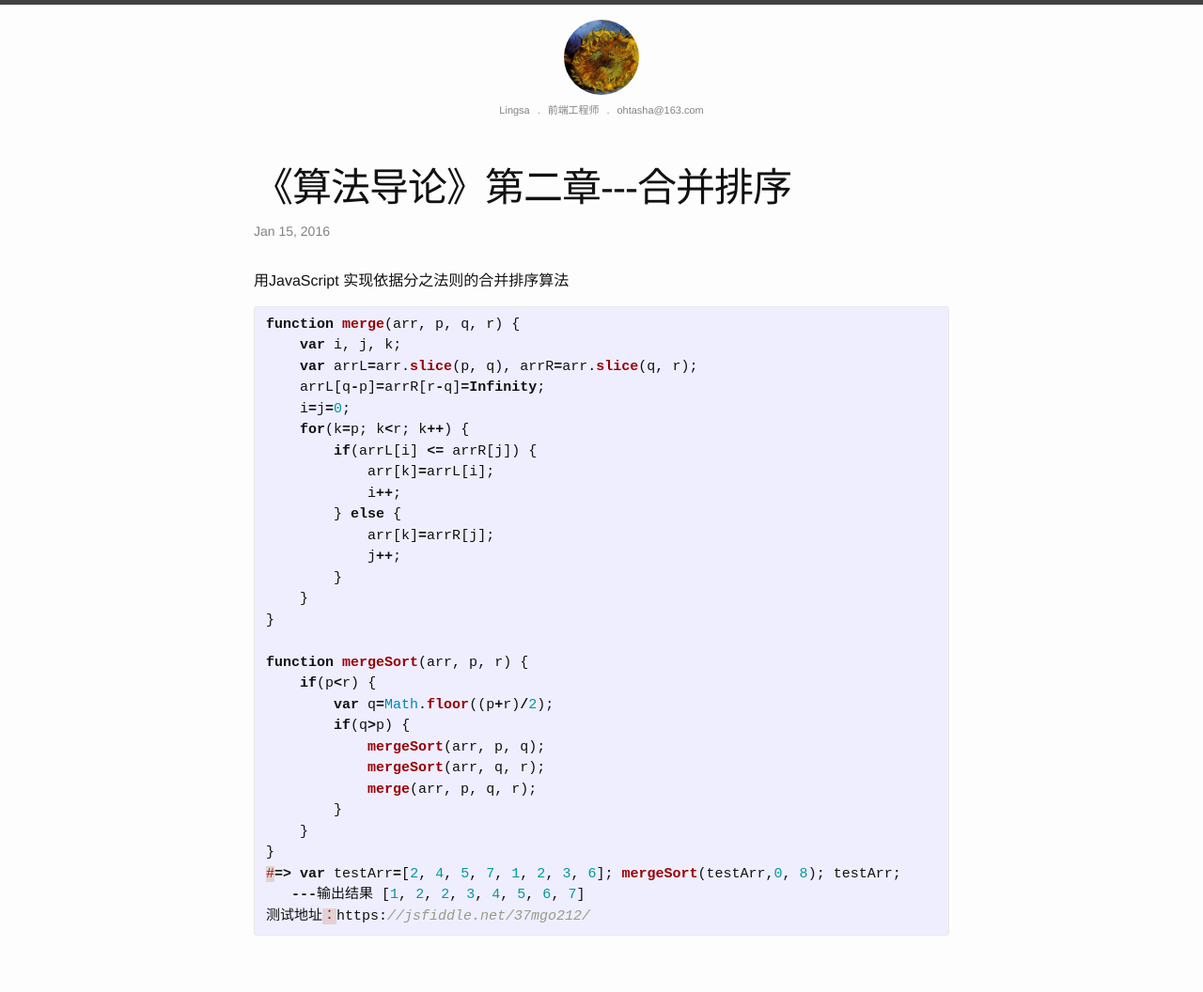
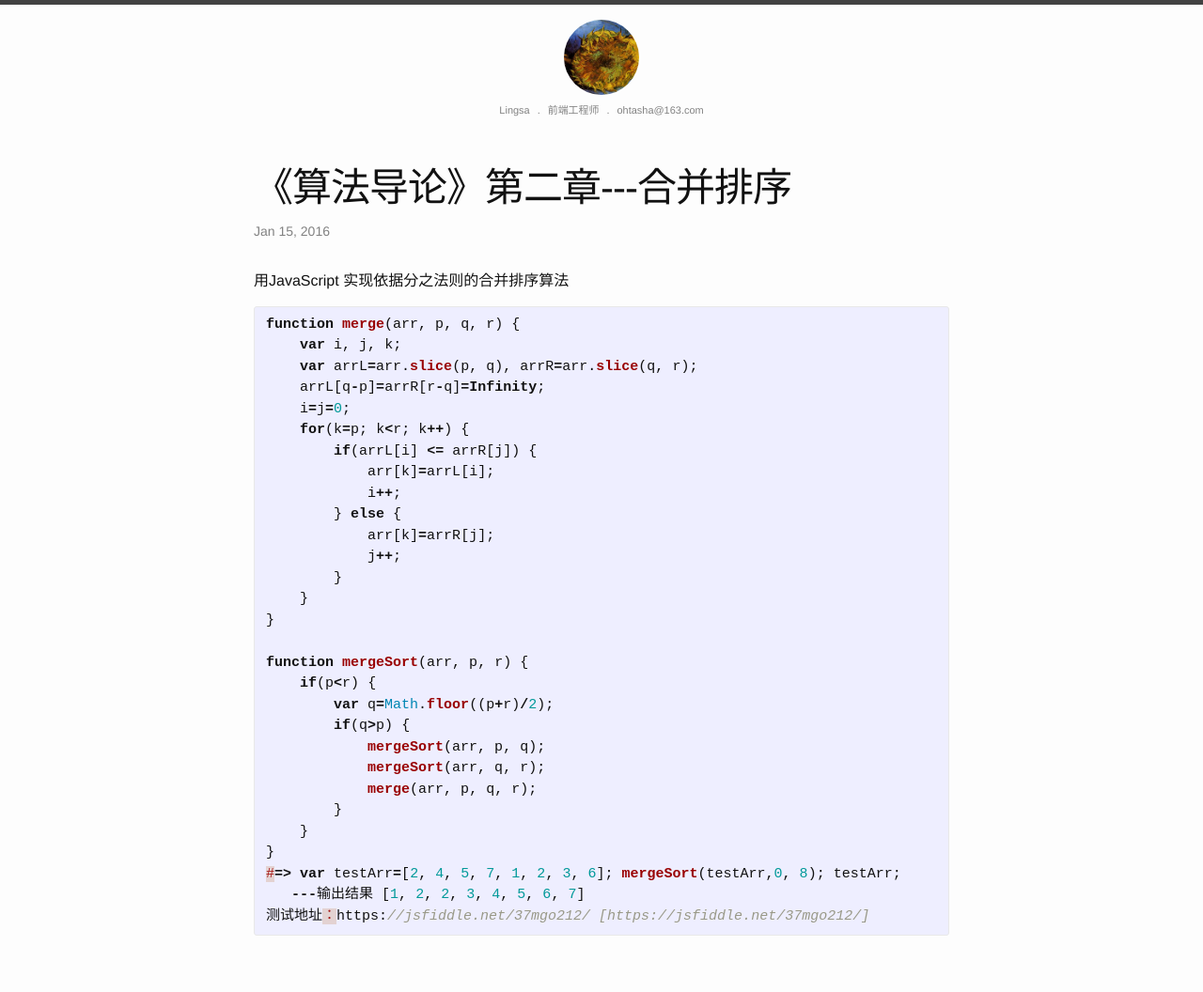
Before and after one commit to Lingsa/sundayBlog, a Jekyll site: the page built from _posts/2016-02-16-merge-sort.markdown, in a window 1280 px wide. Shown: the whole page at 94% size. Built offline with Jekyll 4.4.1, drawn with Linux system fonts in a browser that asks for light colours; some of the changed lines change nothing that is shown.

Commit message:
测试链接

```diff
--- a/_posts/2016-02-16-merge-sort.markdown
+++ b/_posts/2016-02-16-merge-sort.markdown
@@ -38,5 +38,7 @@ function mergeSort(arr, p, r) {
 }
 #=> var testArr=[2, 4, 5, 7, 1, 2, 3, 6]; mergeSort(testArr,0, 8); testArr;
    ---输出结果 [1, 2, 2, 3, 4, 5, 6, 7]
-测试地址：https://jsfiddle.net/37mgo212/
+测试地址：https://jsfiddle.net/37mgo212/ [https://jsfiddle.net/37mgo212/]
 {% endhighlight %}
+
+[https://jsfiddle.net/37mgo212/]: http://jekyllrb.com/docs/home
```
